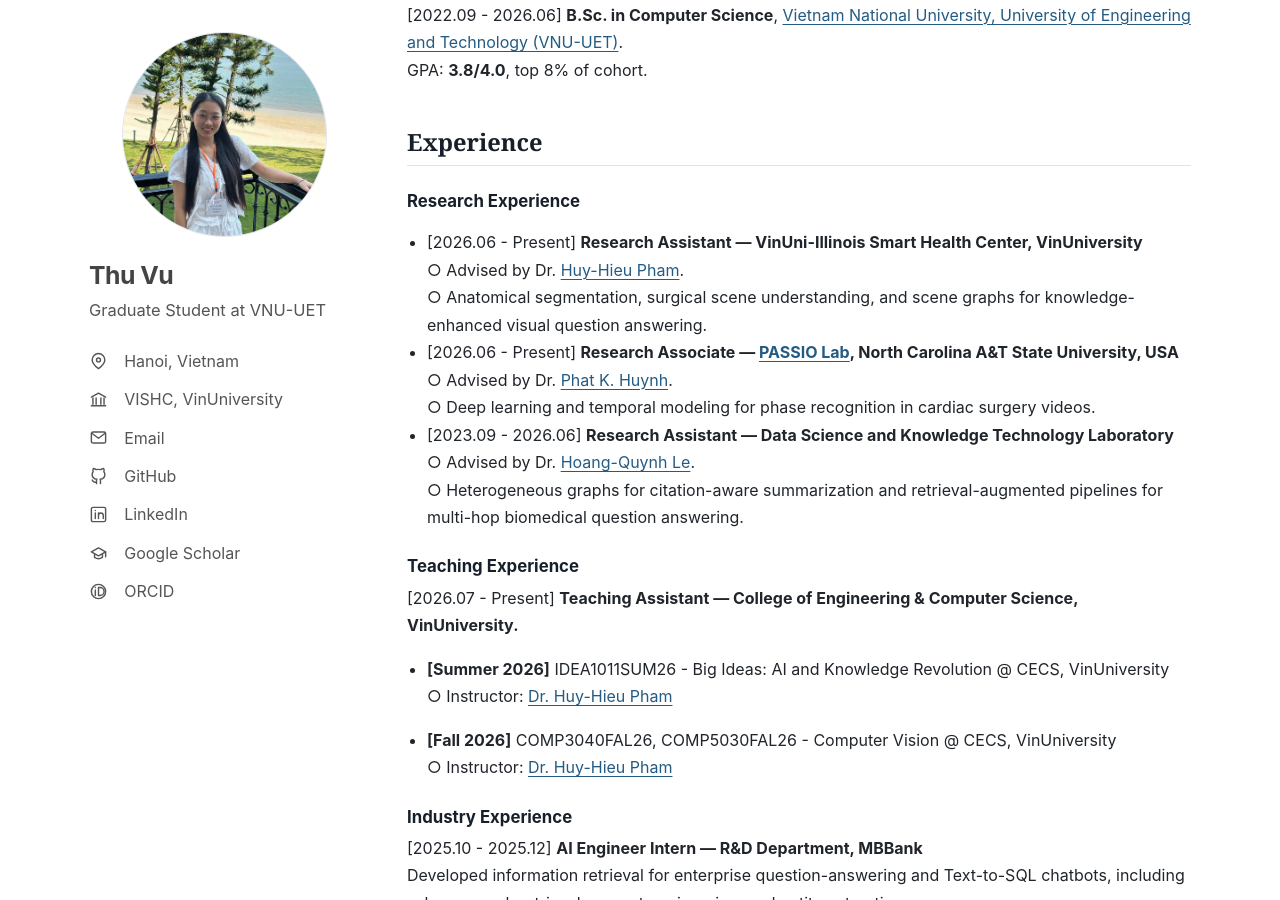
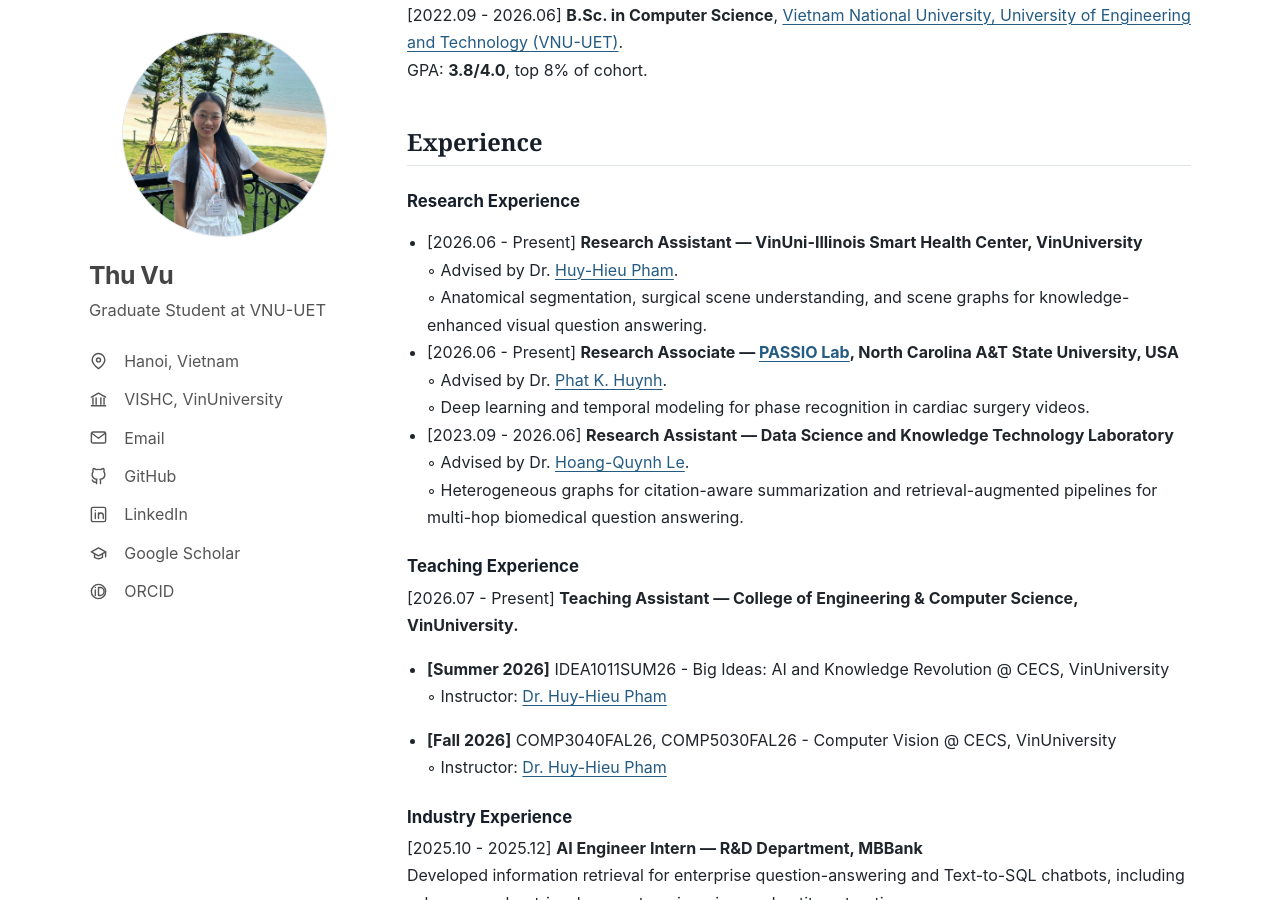
Before and after one commit to ThiMinhThuVu/ThiMinhThuVu.github.io, a Jekyll site: the page built from index.md, in a window 1280 px wide and 900 px high, scrolled down 2258 px. Built offline with Jekyll 4.4.1, drawn with Linux system fonts in a browser that asks for light colours.

Commit message:
Use smaller hollow bullet markers

```diff
--- a/index.md
+++ b/index.md
@@ -43,14 +43,14 @@ GPA: **3.8/4.0**, top 8% of cohort.
 ### Research Experience
 
 - [2026.06 - Present] **Research Assistant — VinUni-Illinois Smart Health Center, VinUniversity**<br>
-  ○ Advised by Dr. [Huy-Hieu Pham](https://huyhieupham.github.io/).<br>
-  ○ Anatomical segmentation, surgical scene understanding, and scene graphs for knowledge-enhanced visual question answering.
+  ◦ Advised by Dr. [Huy-Hieu Pham](https://huyhieupham.github.io/).<br>
+  ◦ Anatomical segmentation, surgical scene understanding, and scene graphs for knowledge-enhanced visual question answering.
 - [2026.06 - Present] **Research Associate — [PASSIO Lab](https://www.passiolab.com/), North Carolina A&T State University, USA**<br>
-  ○ Advised by Dr. [Phat K. Huynh](https://scholar.google.com/citations?user=Wo5c6BEAAAAJ&hl=vi).<br>
-  ○ Deep learning and temporal modeling for phase recognition in cardiac surgery videos.
+  ◦ Advised by Dr. [Phat K. Huynh](https://scholar.google.com/citations?user=Wo5c6BEAAAAJ&hl=vi).<br>
+  ◦ Deep learning and temporal modeling for phase recognition in cardiac surgery videos.
 - [2023.09 - 2026.06] **Research Assistant — Data Science and Knowledge Technology Laboratory**<br>
-  ○ Advised by Dr. [Hoang-Quynh Le](https://scholar.google.com/citations?user=LBYOZ00AAAAJ&hl=vi).<br>
-  ○ Heterogeneous graphs for citation-aware summarization and retrieval-augmented pipelines for multi-hop biomedical question answering.
+  ◦ Advised by Dr. [Hoang-Quynh Le](https://scholar.google.com/citations?user=LBYOZ00AAAAJ&hl=vi).<br>
+  ◦ Heterogeneous graphs for citation-aware summarization and retrieval-augmented pipelines for multi-hop biomedical question answering.
 
 ### Teaching Experience
 
@@ -59,7 +59,7 @@ GPA: **3.8/4.0**, top 8% of cohort.
 <ul>
 {% for item in site.data.teaching %}
   <li class="teaching-entry">
-    <p><strong>[{{ item.term }}]</strong> {{ item.course_code }} - {{ item.course_title }} @ {{ item.unit }}<br>○ Instructor: <a href="{{ item.instructor_url }}">{{ item.instructor }}</a></p>
+    <p><strong>[{{ item.term }}]</strong> {{ item.course_code }} - {{ item.course_title }} @ {{ item.unit }}<br>◦ Instructor: <a href="{{ item.instructor_url }}">{{ item.instructor }}</a></p>
   </li>
 {% endfor %}
 </ul>
```
